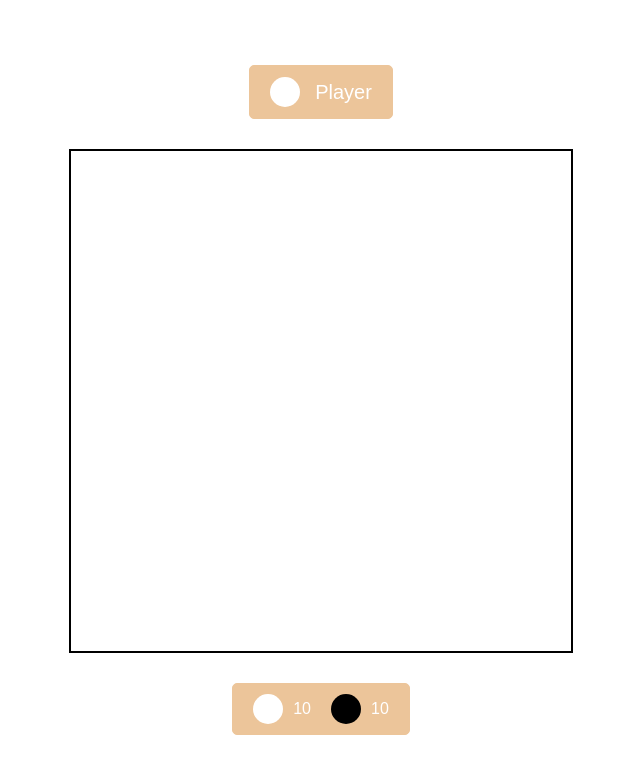
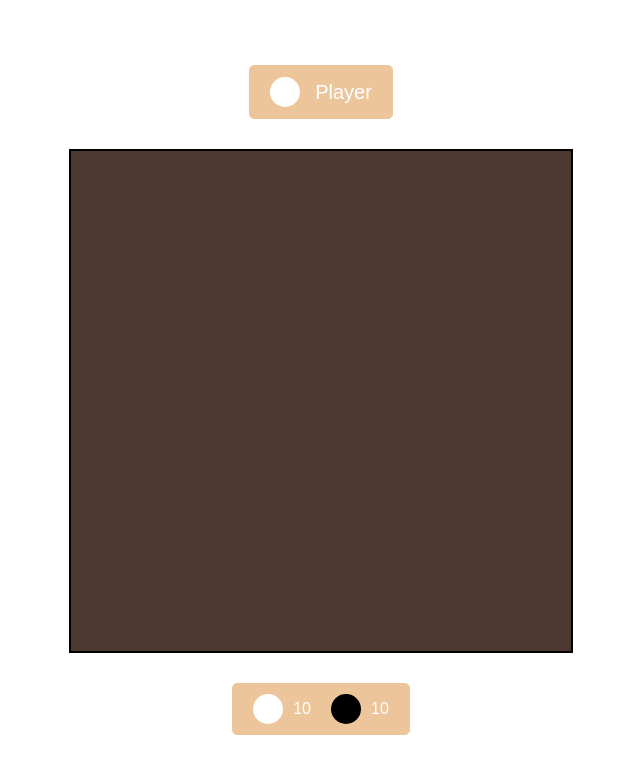
Before and after one commit to cs399f24/Checkers, a Flask app: page / in a window 1280 px wide. Shown: the top 774 px of the page, without its empty margins (319-959 px from the left). Run offline with Flask 3, Linux system fonts and the light colour scheme; some libraries are stand-ins or nearby versions.

Commit message:
added the background color

```diff
--- a/static/styles.css
+++ b/static/styles.css
@@ -56,6 +56,7 @@ body {
   height: 500px;
   display: flex;
   flex-direction: column; */
+  background-color: #4c382e;
   display: flex;
   flex-direction: column;
   width: 500px;
```
